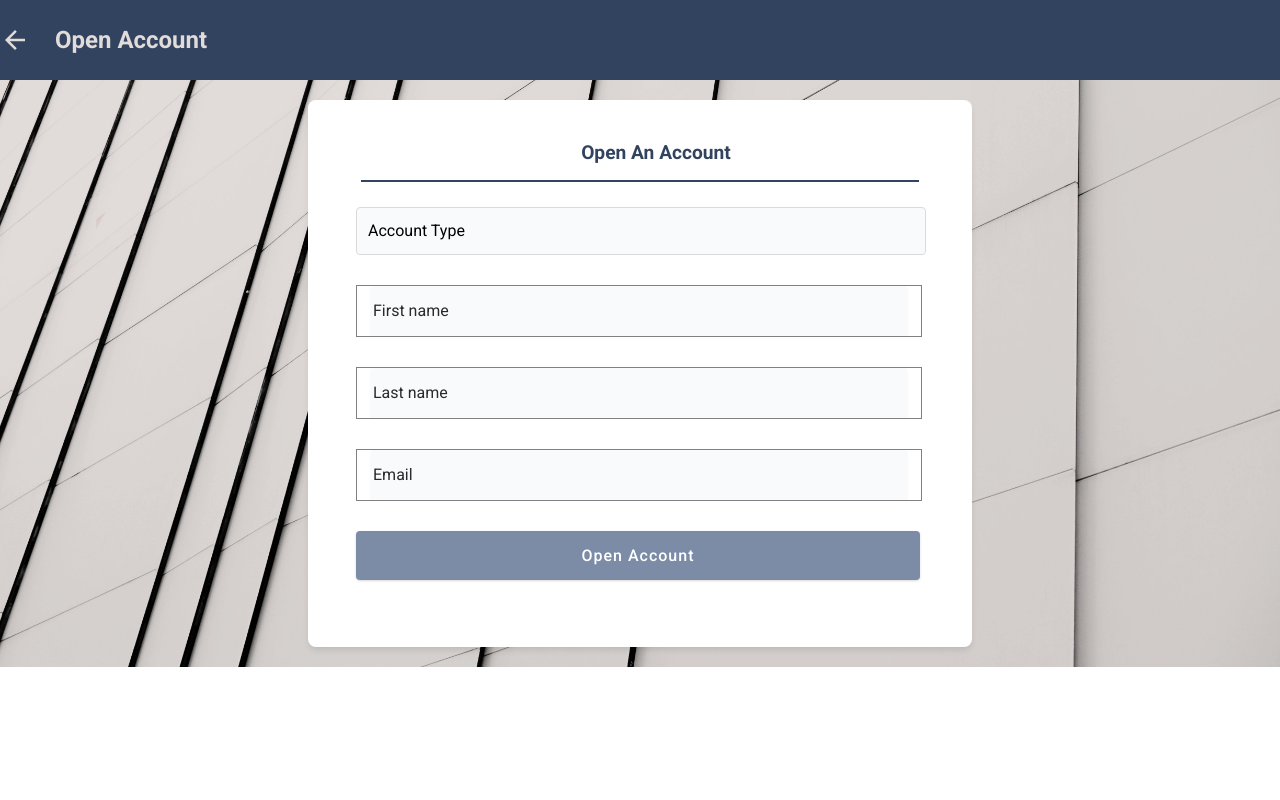
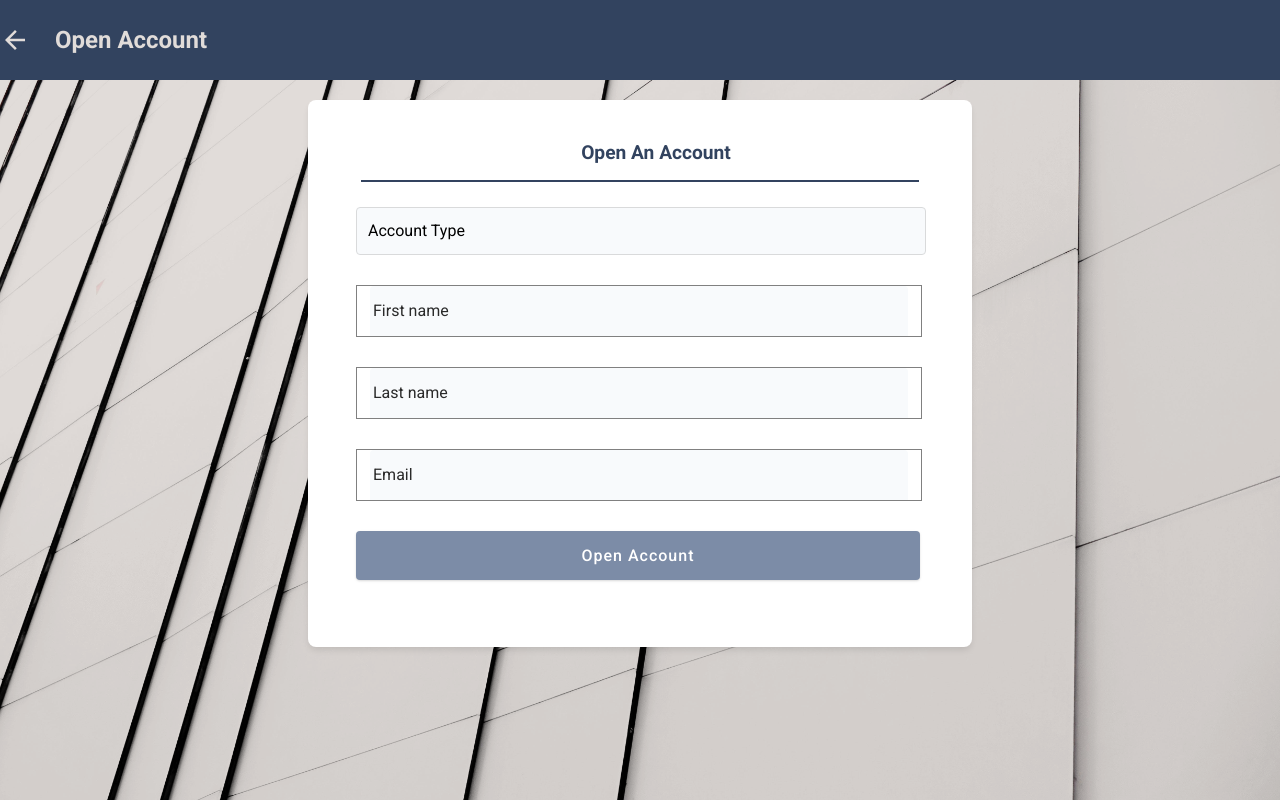
Before and after one commit to MalachyCode/Explore-bank-app, a React (Vite) app in the folder UI/: page /open-account in a window 1280 px wide. Built offline with nearby package versions, Linux system fonts and the light colour scheme; no server answers; sample sign-in values are in the browser's storage.

Commit message:
Style Updates.

```diff
--- a/UI/src/pages/ClientDashboard/sections/OpenAccount/OpenAccount.scss
+++ b/UI/src/pages/ClientDashboard/sections/OpenAccount/OpenAccount.scss
@@ -2,7 +2,7 @@
 
 .open-account {
   width: 100vw;
-  height: 100%;
+  height: 100vh;
   background: url('../../../../assets/pexels-henry-&-co-2059736.jpg');
   background-color: #e1dcd9;
   background-blend-mode: multiply;
@@ -12,7 +12,7 @@
   display: flex;
   flex-direction: column;
   align-items: center;
-  // position: fixed;
+  position: fixed;
 
   .form {
     margin: 20px 0;
```
